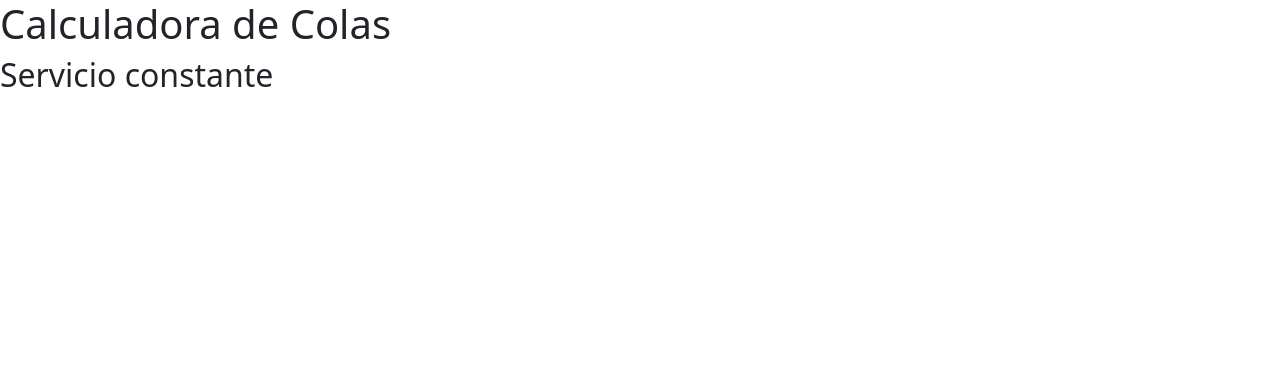
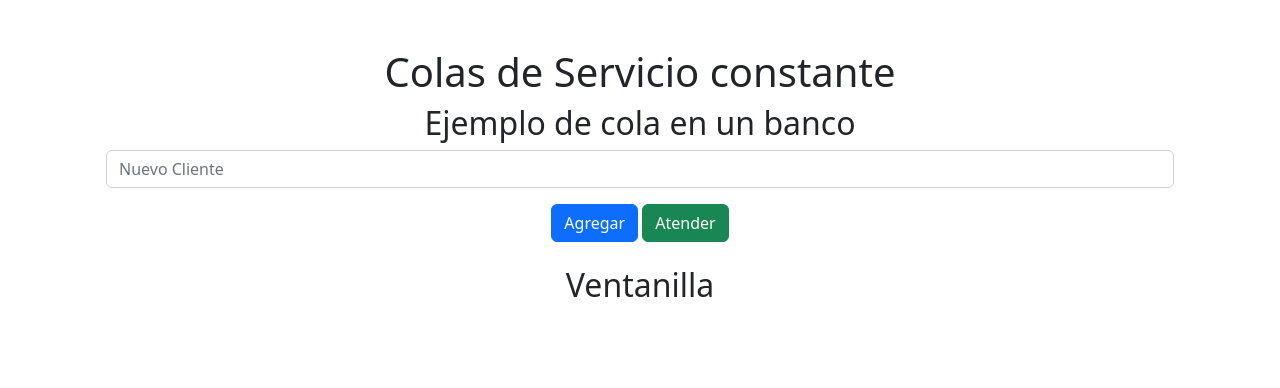
Before and after one commit to AlexCst2/colas_calculator, a plain HTML site: page index.html in a window 1280 px wide. Drawn offline with nearby package versions, Linux system fonts and the light colour scheme.

Commit message:
Primer commit
La estructura básica.

```diff
--- a/index.html
+++ b/index.html
@@ -4,6 +4,7 @@
 <head>
     <meta charset="utf-8">
     <meta name="viewport" content="width=device-width, initial-scale=1">
+    <meta name="description" content="Calculadora de Colas de servicio constante.">
     <title>Calculadora de colas</title>
     <link href="https://cdn.jsdelivr.net/npm/bootstrap@5.2.2/dist/css/bootstrap.min.css" rel="stylesheet"
         integrity="sha384-Zenh87qX5JnK2Jl0vWa8Ck2rdkQ2Bzep5IDxbcnCeuOxjzrPF/et3URy9Bv1WTRi" crossorigin="anonymous">
@@ -11,8 +12,33 @@
 </head>
 
 <body>
-    <h1>Calculadora de Colas</h1>
-    <h2>Servicio constante</h2>
+    <div class="py-5 text-center">
+        <h1>Colas de Servicio constante</h1>
+        <h2>Ejemplo de cola en un banco</h2>
+
+        <div class="container">
+            <div class="queue-controls">
+                <div class="container mb-3">
+                    <div class="container">
+                        <input type="text" class="form-control" id="client-name" placeholder="Nuevo Cliente">
+                    </div>
+                </div>
+                <button class="btn btn-primary btn-md btn-block" type="submit" id="add-client">Agregar</button>
+                <button class="btn btn-success btn-md btn-block" type="submit" id="attend-client">Atender</button>
+            </div>
+            <div class="py-4">
+                <div id="bank-queue">
+                    <div id="service">
+                        <h2>Ventanilla<h2>
+                    </div>
+                    <div id="current-client"></div>
+
+                    <div id="queue">
+                    </div>
+                </div>
+            </div>
+        </div>
+    </div>
     <script src="https://cdn.jsdelivr.net/npm/bootstrap@5.2.2/dist/js/bootstrap.bundle.min.js"
         integrity="sha384-OERcA2EqjJCMA+/3y+gxIOqMEjwtxJY7qPCqsdltbNJuaOe923+mo//f6V8Qbsw3"
         crossorigin="anonymous"></script>
```
